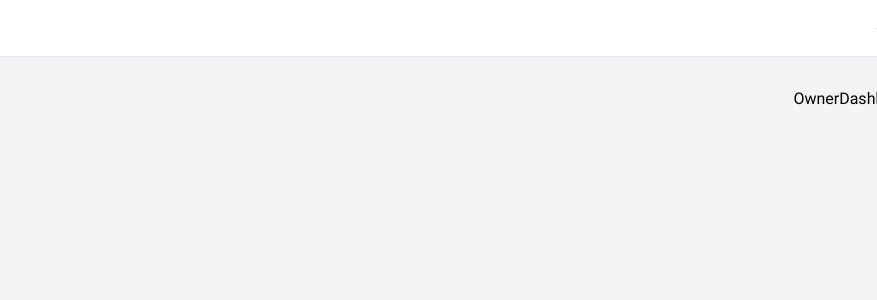
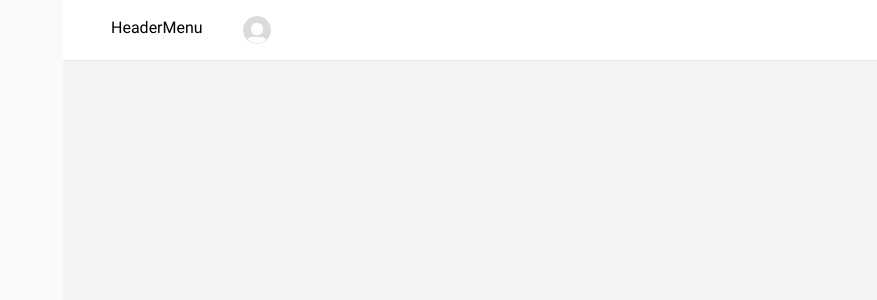
Before and after one commit to mrhosseinsalari/Freelancering-App, a React (Vite) app: page /owner/dashboard in a window 1280 px wide. Shown: the top 300 px of the page, without its empty margins (403-1280 px from the left). Built offline with nearby package versions, Linux system fonts and the light colour scheme; no server answers.

Commit message:
add UserAvatar component

```diff
--- a/public/fonts.css
+++ b/public/fonts.css
@@ -16,5 +16,5 @@
   font-family: "Vazir";
   font-style: normal;
   font-weight: 900;
-  src: url("/fonts//Vazirmatn-Black.woff2") format("woff2");
+  src: url("/fonts/Vazirmatn-Black.woff2") format("woff2");
 }
--- /dev/null
+++ b/src/features/authentication/UserAvatar.jsx
@@ -0,0 +1,18 @@
+import useUser from "./useUser";
+
+function UserAvatar() {
+  const { user } = useUser();
+
+  return (
+    <div className="flex items-center gap-x-2 text-secondary-600">
+      <img
+        className="w-7 h-7 rounded-full object-cover object-center"
+        src="/user.jpg"
+        alt="user-account"
+      />
+      <span>{user?.name}</span>
+    </div>
+  );
+}
+
+export default UserAvatar;
--- a/src/features/authentication/useUser.js
+++ b/src/features/authentication/useUser.js
@@ -2,9 +2,13 @@ import { useQuery } from "@tanstack/react-query";
 import { getUser } from "../../services/authService";
 
 export default function useUser() {
-  return useQuery({
-    queryKey: ["get-user"],
+  const { data, isLoading } = useQuery({
+    queryKey: ["user"],
     queryFn: getUser,
     retry: false,
   });
+
+  const { user } = data || {};
+
+  return { user, isLoading };
 }
--- a/src/ui/Header.jsx
+++ b/src/ui/Header.jsx
@@ -1,12 +1,19 @@
+import UserAvatar from "../features/authentication/UserAvatar";
 import useUser from "../features/authentication/useUser";
+import HeaderMenu from "./HeaderMenu";
 
 function Header() {
-  const { data } = useUser();
-  console.log(data);
+  const { isLoading } = useUser();
 
   return (
     <div className="bg-secondary-0 py-4 px-8 border-b border-secondary-200">
-      app header
+      <div
+        className={`container xl:max-w-screen-lg flex items-center justify-end gap-x-8
+        ${isLoading ? "blur-sm opacity-50" : ""}`}
+      >
+        <UserAvatar />
+        <HeaderMenu />
+      </div>
     </div>
   );
 }
--- /dev/null
+++ b/src/ui/HeaderMenu.jsx
@@ -0,0 +1,5 @@
+function HeaderMenu() {
+  return <div>HeaderMenu</div>;
+}
+
+export default HeaderMenu;
```
